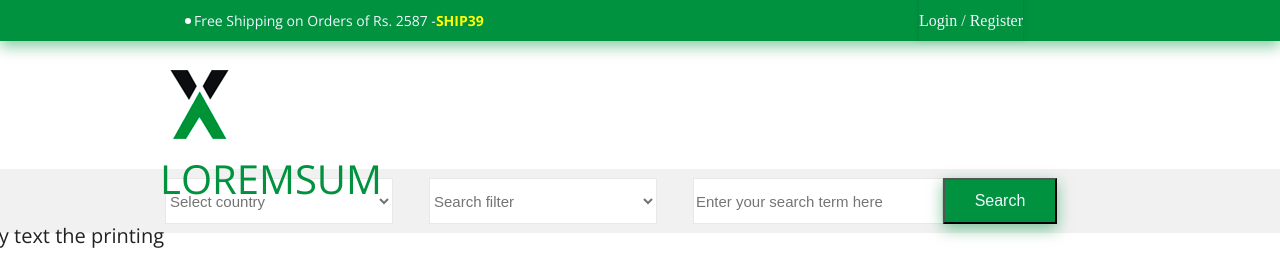
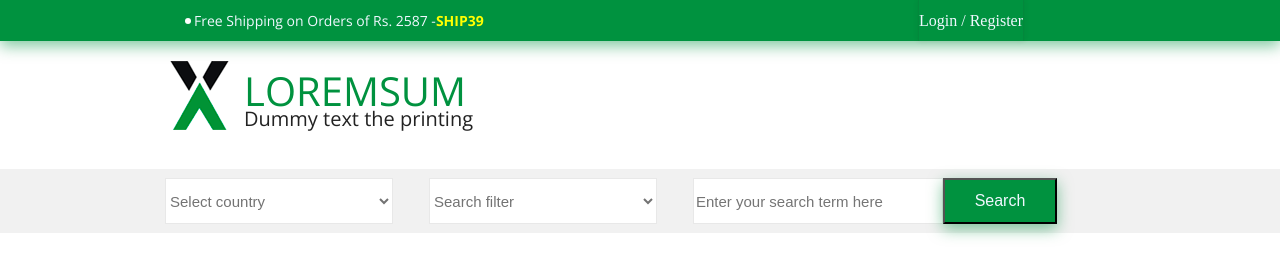
Before and after one commit to Grygoriy94/shop.github.io, a plain HTML site: page index.html in a window 1280 px wide. Shown: the top 266 px of the page. Drawn offline with nearby package versions, Linux system fonts and the light colour scheme; grey boxes are pictures that could not be loaded.

Commit message:
Update style.css

```diff
--- a/assets/css/style.css
+++ b/assets/css/style.css
@@ -68,36 +68,28 @@ header {
 .logo_name_container {
     height: 100px;
     width: auto;
+    display: flex;
 }
 .logo {
     width: 59px;
     height: 69px;
-    margin-top: 29px;
+    margin-top: 20px;
     margin-left: 10px;
     margin-right: 15px;
 }
 .logo_name_1 {
-    position: relative;
-    bottom: 32px;
     color: #00923f;
     font-family: "Open sans";
     font-weight: 400;
-    height: auto;
     font-size: 40px;
-}
-.logo_name_2 {
-    position: relative;
-    left: -225px;
-    bottom: 6px;
-    font-size: 20px;
-    color: rgb(34, 34, 34);
-    font-family: "Open sans";
-    font-weight: 400;
-    width: auto;
+    line-height: 20px;
+
 }
 .background_container {
     background-color: #f1f1f1;
     width: 100%;
+    height: 64px;
+    display: block;
 }
 .filter_container {
     height: 64px;
```
